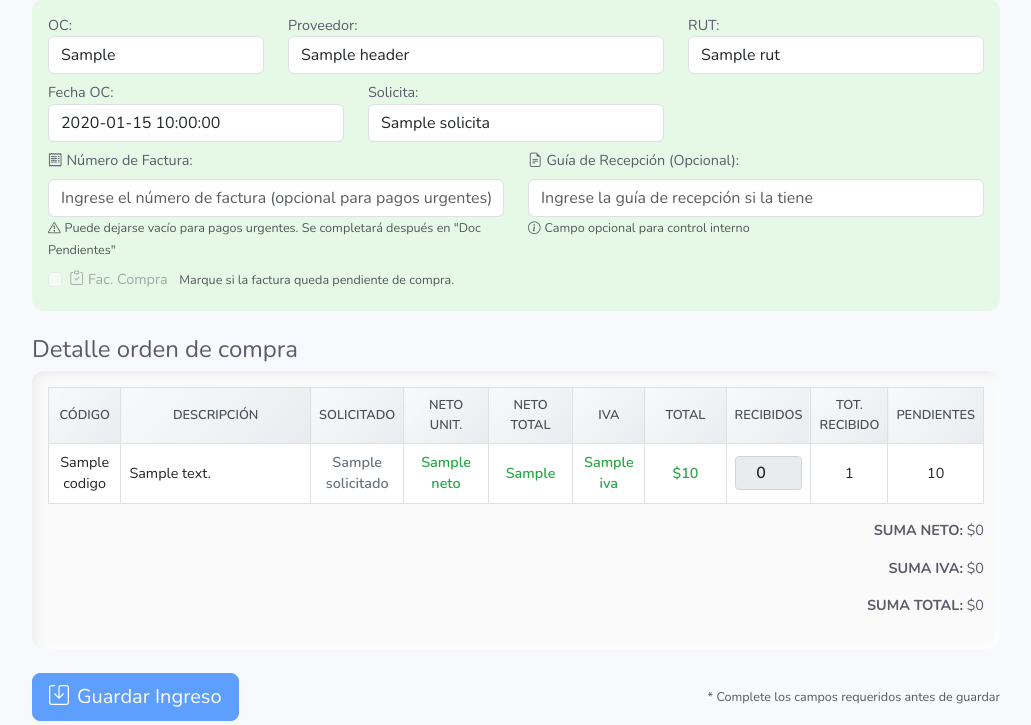
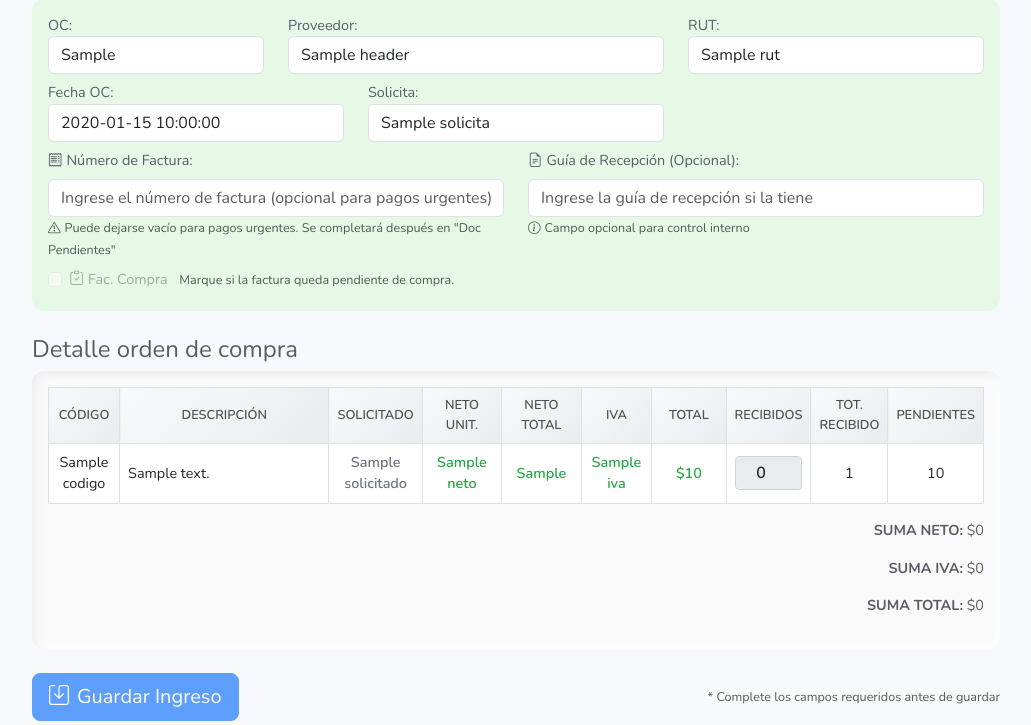
Before and after one commit to CarlosATO/orden_pago_somyl_2026, a Flask app: template app/templates/ingresos/form.html in a window 1280 px wide. Shown: the part 173-898 px from the top of the page, without its empty margins (236-1267 px from the left). Run offline with Flask 3, Linux system fonts and the light colour scheme; the template is opened without the code that fills it: most values are stand-ins (such as "Sample title", 1, 10 or a date in 2020); some libraries are stand-ins or nearby versions.

Commit message:
Mejoras: normalización robusta de descripciones y aumento de espacio en columna de descripción en ingresos

```diff
--- a/app/modules/ingresos.py
+++ b/app/modules/ingresos.py
@@ -114,7 +114,8 @@ def list_ingresos():
             )
             # Diccionario: clave normalizada -> id
             def norm(s):
-                return (s or '').strip().lower()
+                # Elimina saltos de línea y espacios extra internos
+                return ' '.join((s or '').replace('\n', ' ').split()).lower()
             mat_id_map = {norm(m["material"]): m["id"] for m in mats}
 
             # 4) Recepciones previas agrupadas por art_corr
--- a/app/templates/ingresos/form.html
+++ b/app/templates/ingresos/form.html
@@ -38,7 +38,6 @@
     }
     /* Anchos específicos para columnas */
     .line-table th:nth-child(1) { width: 8%; }  /* CÓDIGO */
-    .line-table th:nth-child(2) { width: 25%; } /* DESCRIPCIÓN - más ancha */
     .line-table th:nth-child(3) { width: 8%; }  /* SOLICITADO - más pequeño */
     .line-table th:nth-child(4) { width: 10%; } /* NETO UNITARIO */
     .line-table th:nth-child(5) { width: 10%; } /* NETO TOTAL */
@@ -47,14 +46,16 @@
     .line-table th:nth-child(8) { width: 8%; }  /* RECIBIDOS */
     .line-table th:nth-child(9) { width: 8%; }  /* TOTAL RECIBIDO */
     .line-table th:nth-child(10) { width: 8%; } /* PENDIENTES */
+      .line-table th:nth-child(2) { width: 35%; } /* DESCRIPCIÓN - más ancha */
 
     /* Estilos para celdas específicas */
-    .line-table td:nth-child(2) {
-      text-align: left;
-      font-weight: 500;
-      word-wrap: break-word;
-      max-width: 200px;
-    }
+      .line-table td:nth-child(2) {
+        text-align: left;
+        font-weight: 500;
+        word-wrap: break-word;
+        max-width: 400px;
+        white-space: pre-line;
+      }
     .line-table td:nth-child(3) {
       font-weight: 600;
       color: #6c757d;
```
